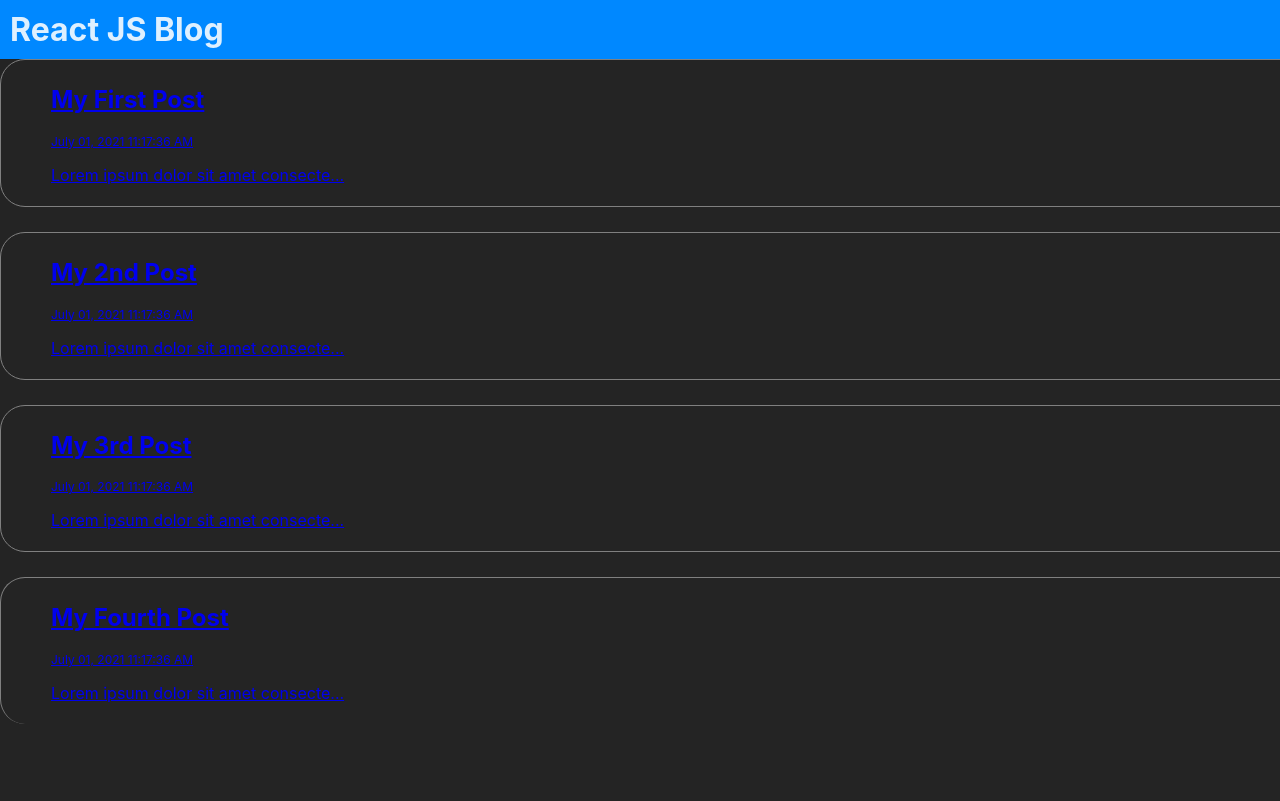
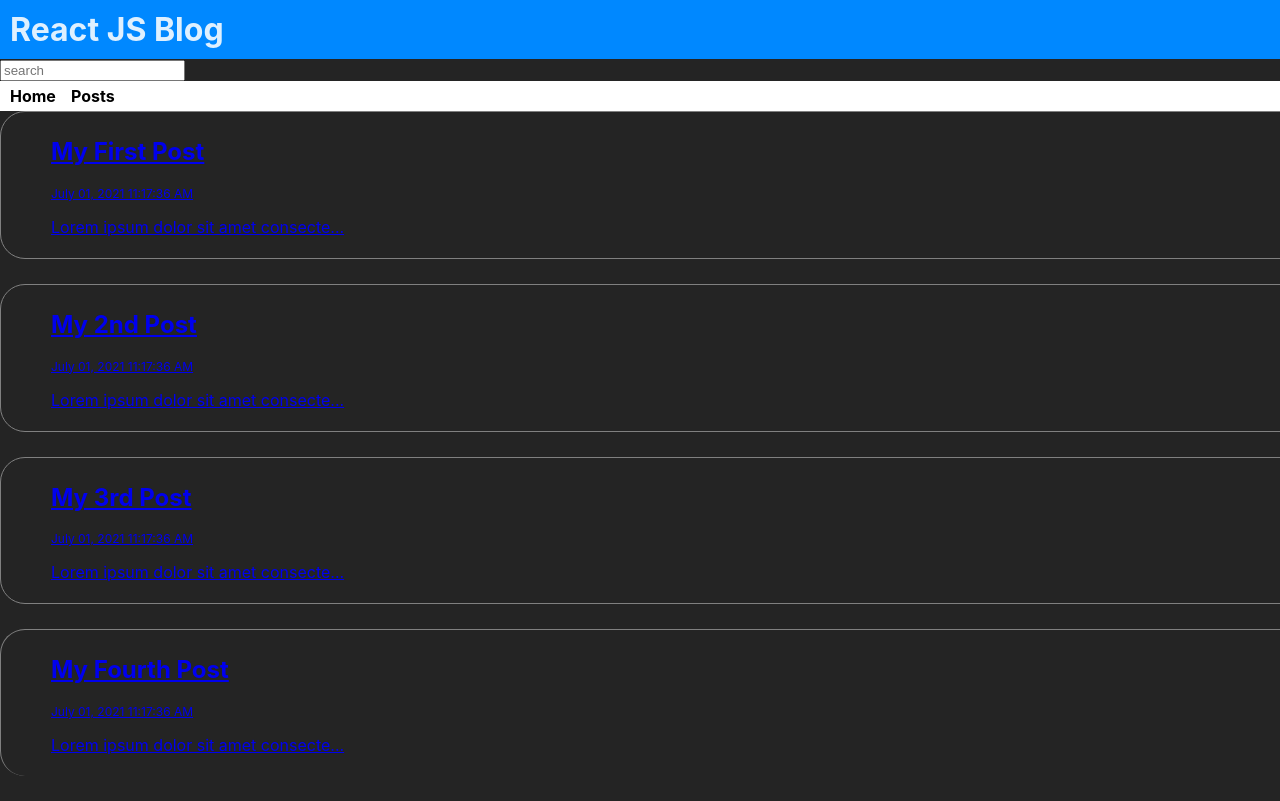
Before and after one commit to Maksym-Myronov/Blog-Posts, a React (Vite) app: page / in a window 1280 px wide. Shown: the top 801 px of the page. Built offline with nearby package versions, Linux system fonts and the light colour scheme.

Commit message:
add navBar

```diff
--- a/src/App.jsx
+++ b/src/App.jsx
@@ -1,6 +1,7 @@
 import Header from "./components/Header"
 import Home from "./components/Home"
 import { useState } from "react"
+import Nav from "./components/Nav"
 
 
 function App() {
@@ -33,9 +34,12 @@
     body: "Lorem ipsum dolor sit amet consectetur adipisicing elit. Quis consequatur expedita, assumenda similique non optio! Modi nesciunt excepturi corrupti atque blanditiis quo nobis, non optio quae possimus illum exercitationem ipsa!"
   }])
 
+  const [search, setSearch] = useState("")
+
   return (
     <>
       <Header title="React JS Blog" />
+      <Nav search={search} setSearch={setSearch} />
       <Home posts={posts} />
     </>
   )
--- a/src/components/Nav/index.jsx
+++ b/src/components/Nav/index.jsx
@@ -1,9 +1,25 @@
+/* eslint-disable react/prop-types */
+import { Link } from "react-router-dom"
+import styles from './index.module.scss'
 
-const Nav = () => {
+const Nav = ({ search, setSearch}) => {
     return (
-        <div>
-
-        </div>
+        <nav>
+            <form htmlFor="search" className={styles.search__form} onSubmit={(e) => e.preventDefault()}>
+                <input
+                    type="text"
+                    id="search"
+                    required
+                    placeholder="search"
+                    value={search}
+                    onChange={(e) => setSearch(e.target.value)}
+                />
+            </form>
+            <ul className={styles.list__item}>
+                <li><Link className={styles.list__link} >Home</Link></li>
+                <li><Link className={styles.list__link} >Posts</Link></li>
+            </ul>
+        </nav>
     )
 }
 
--- a/src/components/Nav/index.module.scss
+++ b/src/components/Nav/index.module.scss
@@ -0,0 +1,23 @@
+.list__item {
+    list-style: none;
+    padding: 0;
+    margin: 0;
+    display: flex;
+    background: white;
+    padding: 5px 0px 5px 10px;
+}
+
+.list__item li {
+    margin-right: 15px;
+}
+
+.list__link {
+    text-decoration: none;
+    color: black;
+    font-weight: bold;
+    font-size: 16px;
+}
+
+.list__link:hover {
+    color: #007bff;
+}
```
